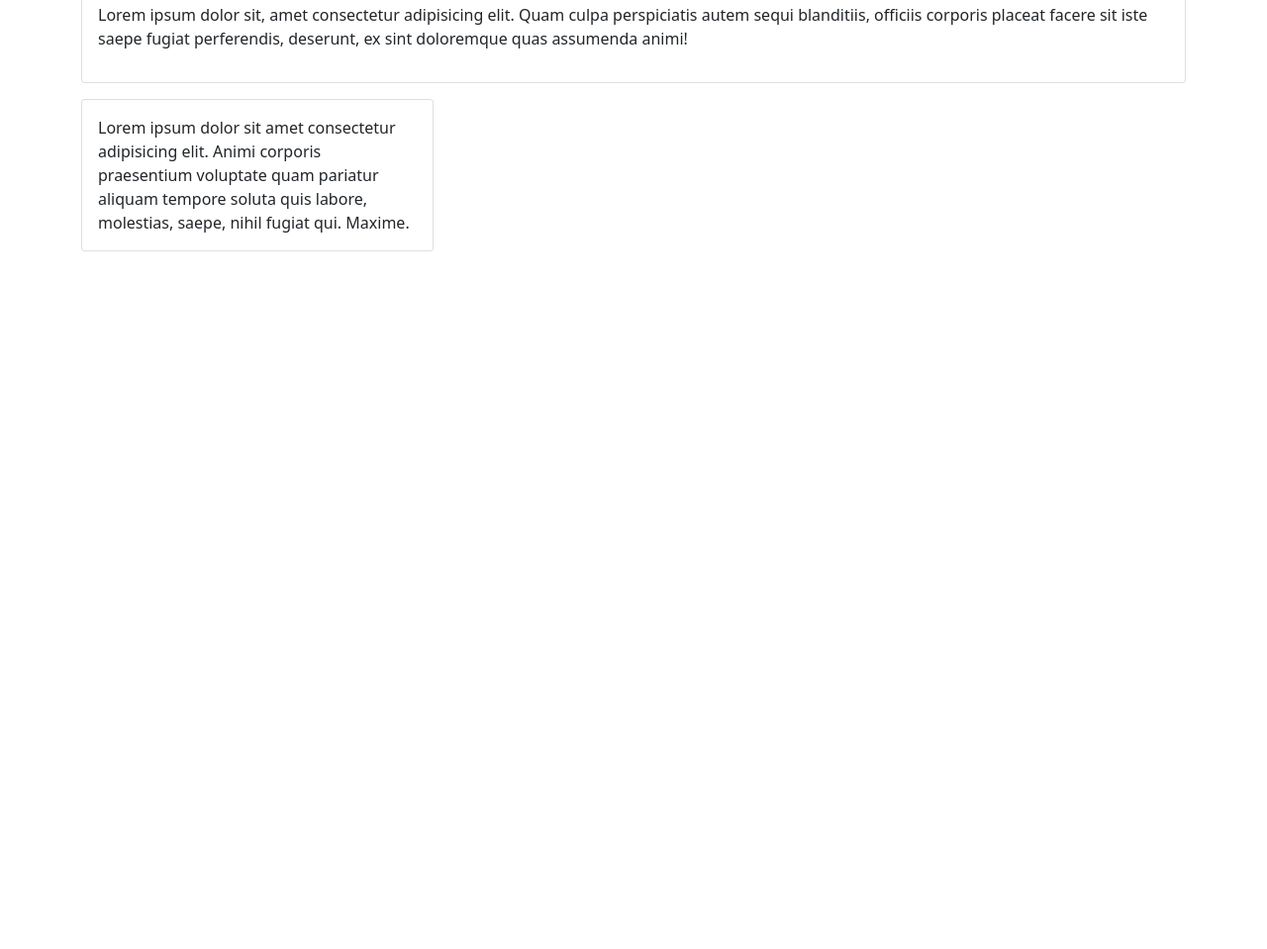
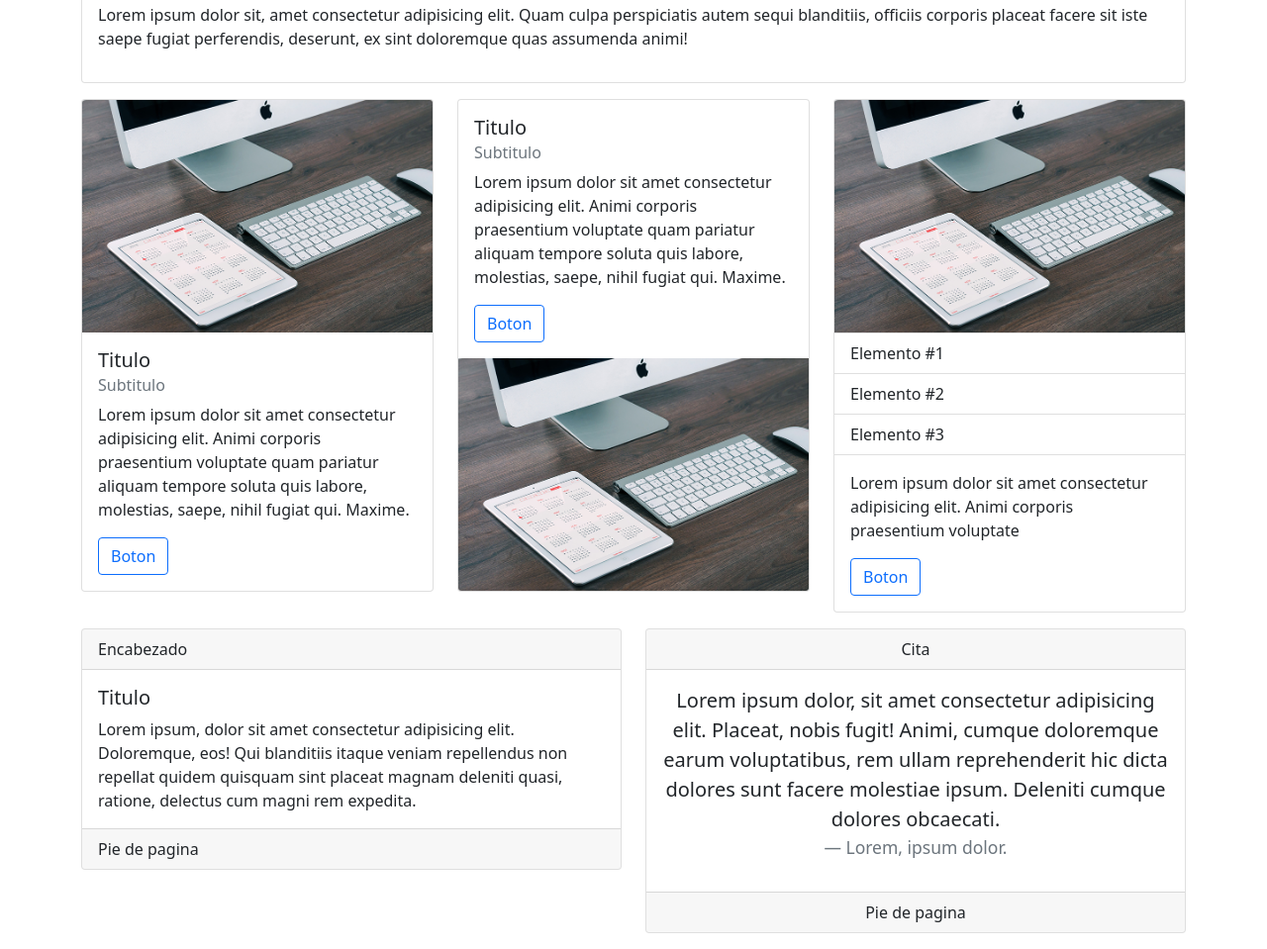
Before and after one commit to Batishavo/Bootsrap_udemy, a plain HTML site: page ejercicios 3 - componentes/html/7-Cards.html in a window 1280 px wide. Shown: the part 86-1045 px from the top of the page at 99% size. Before the commit the page ends 800 px from the top, so only its background shows below. Drawn offline with Linux system fonts and the light colour scheme.

Commit message:
avance del probelma

```diff
--- a/ejercicios 3 - componentes/html/7-Cards.html
+++ b/ejercicios 3 - componentes/html/7-Cards.html
@@ -38,12 +38,83 @@
         <div class="row mt-3">
             <div class="col-4">
                 <div class="card">
+                    <img class="card-img-top" src="/img/bg.jpg" alt="">
+                    <div class="card-body">
+                        <h5 class="card-title">Titulo</h5>
+                        <h6 class="card-subtitle text-muted mb-2">Subtitulo</h6>
+                        <p class="card-text">
+                            Lorem ipsum dolor sit amet consectetur adipisicing elit. Animi corporis praesentium
+                            voluptate
+                            quam pariatur aliquam tempore soluta quis labore, molestias, saepe, nihil fugiat qui.
+                            Maxime.
+                        </p>
+                        <a href="#" class="btn btn-outline-primary">Boton</a>
+                    </div>
+                </div>
+            </div>
+            <div class="col-4">
+                <div class="card">
+                    <div class="card-body">
+                        <h5 class="card-title">Titulo</h5>
+                        <h6 class="card-subtitle text-muted mb-2">Subtitulo</h6>
+                        <p class="card-text">
+                            Lorem ipsum dolor sit amet consectetur adipisicing elit. Animi corporis praesentium
+                            voluptate
+                            quam pariatur aliquam tempore soluta quis labore, molestias, saepe, nihil fugiat qui.
+                            Maxime.
+                        </p>
+                        <a href="#" class="btn btn-outline-primary">Boton</a>
+                    </div>
+                    <img class="card-img-bottom" src="/img/bg.jpg" alt="">
+                </div>
+            </div>
+            <div class="col-4">
+                <div class="card">
+                    <img class="card-img-top" src="/img/bg.jpg" alt="">
+                    <ul class="list-group list-group-flush">
+                        <li class="list-group-item">Elemento #1</li>
+                        <li class="list-group-item">Elemento #2</li>
+                        <li class="list-group-item">Elemento #3</li>
+                    </ul>
                     <div class="card-body">
                         <p class="card-text">
-                            Lorem ipsum dolor sit amet consectetur adipisicing elit. Animi corporis praesentium voluptate
-                            quam pariatur aliquam tempore soluta quis labore, molestias, saepe, nihil fugiat qui. Maxime.
+                            Lorem ipsum dolor sit amet consectetur adipisicing elit. Animi corporis praesentium
+                            voluptate
+                        </p>
+                        <a href="#" class="btn btn-outline-primary">Boton</a>
+                    </div>
+                </div>
+            </div>
+        </div>
+
+        <div class="row my-3">
+            <div class="col-6">
+                <div class="card">
+                    <div class="card-header">Encabezado</div>
+                    <div class="card-body">
+                        <h5 class="card-title">Titulo</h5>
+                        <p class="card-text">
+                            Lorem ipsum, dolor sit amet consectetur adipisicing elit. Doloremque, eos! Qui blanditiis
+                            itaque veniam repellendus non repellat quidem quisquam sint placeat magnam deleniti quasi,
+                            ratione, delectus cum magni rem expedita.
                         </p>
                     </div>
+                    <div class="card-footer">Pie de pagina</div>
+                </div>
+            </div>
+            <div class="col-6">
+                <div class="card text-center">
+                    <div class="card-header">Cita</div>
+                    <div class="card-body mb-0">
+                        <blockquote class="blockquote">
+                            <p>Lorem ipsum dolor, sit amet consectetur adipisicing elit. Placeat, nobis fugit! Animi,
+                                cumque doloremque earum voluptatibus, rem ullam reprehenderit hic dicta dolores sunt
+                                facere molestiae ipsum. Deleniti cumque dolores obcaecati.
+                            </p>
+                            <footer class="blockquote-footer">Lorem, ipsum dolor.</footer>
+                        </blockquote>
+                    </div>
+                    <div class="card-footer">Pie de pagina</div>
                 </div>
             </div>
         </div>
```
Also changed, not shown: ejercicios 3 - componentes/html/8-Cards2.html (added, +117 -0 lines).
